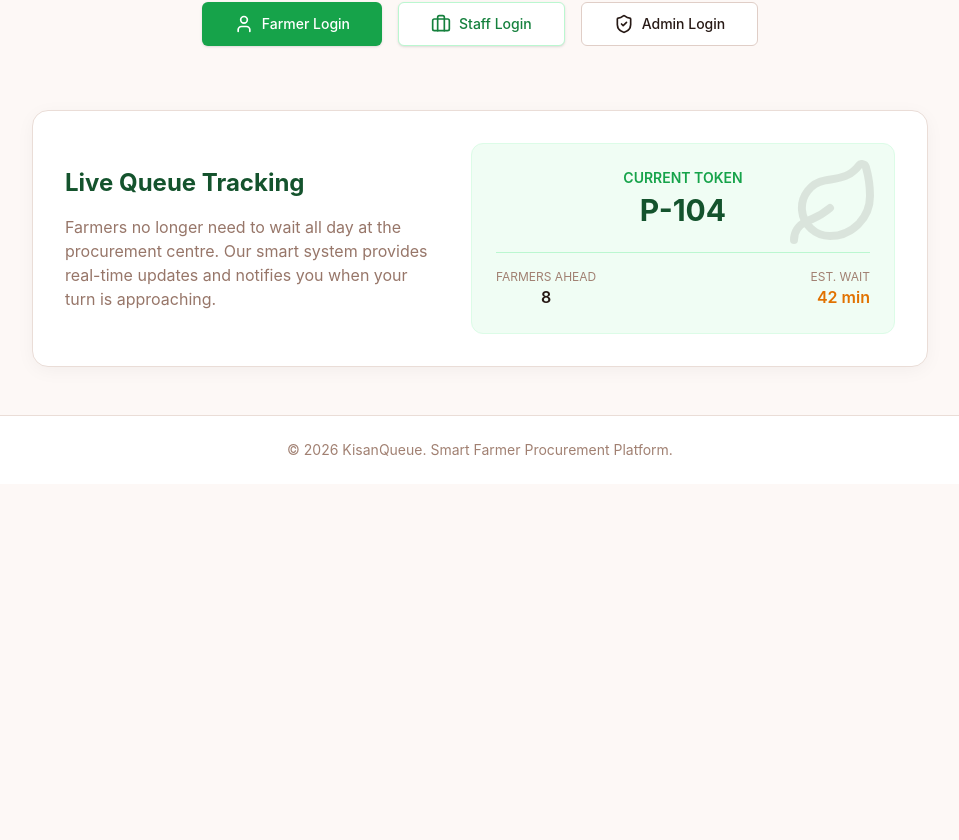
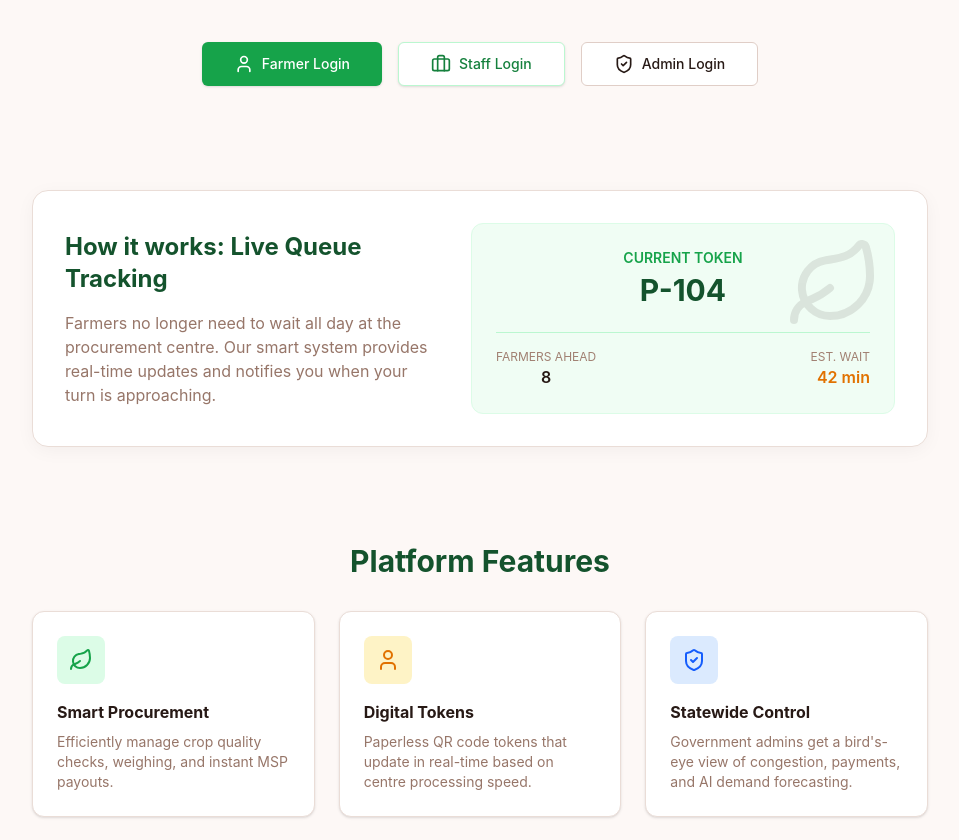
Before and after one commit to nimmalabhanusriharsha/SIH, a React app: page / in a window 1280 px wide. Shown: the part 480-1320 px from the top of the page, without its empty margins (160-1119 px from the left). Before the commit the page ends 964 px from the top, so only its background shows below. Built offline with nearby package versions, Linux system fonts and the light colour scheme; the HTML template or start-up script is replaced by a standard one.

Commit message:
Landing page changes

```diff
--- a/src/pages/landing/LandingPage.jsx
+++ b/src/pages/landing/LandingPage.jsx
@@ -21,8 +21,8 @@ const LandingPage = () => {
         </nav>
       </header>
 
-      <main className="flex-grow flex flex-col items-center justify-center p-6 md:p-12 text-center">
-        <div className="max-w-3xl space-y-6">
+      <main className="flex-grow flex flex-col items-center justify-center p-6 md:p-12 text-center overflow-y-auto scroll-smooth">
+        <div className="max-w-3xl space-y-6 pt-10">
           <h2 className="text-4xl md:text-6xl font-extrabold text-forest-900 leading-tight">
             Spend less time waiting. <br/>
             <span className="text-forest-600">Know exactly when to arrive.</span>
@@ -31,7 +31,7 @@ const LandingPage = () => {
             Smart Farmer Procurement & Queue Management Platform powered by AI insights and real-time tracking.
           </p>
 
-          <div className="flex flex-col sm:flex-row justify-center gap-4 pt-8">
+          <div className="flex flex-col sm:flex-row justify-center gap-4 pt-8 pb-10">
             <Button size="lg" className="gap-2" onClick={() => navigate('/farmer/login')}>
               <User className="w-5 h-5" />
               Farmer Login
@@ -47,10 +47,11 @@ const LandingPage = () => {
           </div>
         </div>
 
-        <div className="mt-16 w-full max-w-4xl">
+        {/* How it works section */}
+        <div id="how-it-works" className="mt-16 w-full max-w-4xl scroll-mt-24">
           <div className="bg-white rounded-2xl shadow-soft border border-earth-200 p-8 flex flex-col md:flex-row items-center gap-8">
             <div className="flex-1 text-left space-y-4">
-              <h3 className="text-2xl font-bold text-forest-900">Live Queue Tracking</h3>
+              <h3 className="text-2xl font-bold text-forest-900">How it works: Live Queue Tracking</h3>
               <p className="text-earth-600">
                 Farmers no longer need to wait all day at the procurement centre. Our smart system provides real-time updates and notifies you when your turn is approaching.
               </p>
@@ -77,6 +78,34 @@ const LandingPage = () => {
             </div>
           </div>
         </div>
+
+        {/* Features section */}
+        <div id="features" className="mt-24 mb-16 w-full max-w-4xl scroll-mt-24 text-left">
+          <h3 className="text-3xl font-bold text-forest-900 mb-8 text-center">Platform Features</h3>
+          <div className="grid md:grid-cols-3 gap-6">
+            <div className="bg-white p-6 rounded-xl border border-earth-200 shadow-sm">
+              <div className="w-12 h-12 bg-forest-100 text-forest-600 rounded-lg flex items-center justify-center mb-4">
+                <Leaf className="w-6 h-6" />
+              </div>
+              <h4 className="font-bold text-earth-900 mb-2">Smart Procurement</h4>
+              <p className="text-earth-600 text-sm">Efficiently manage crop quality checks, weighing, and instant MSP payouts.</p>
+            </div>
+            <div className="bg-white p-6 rounded-xl border border-earth-200 shadow-sm">
+              <div className="w-12 h-12 bg-amber-100 text-amber-600 rounded-lg flex items-center justify-center mb-4">
+                <User className="w-6 h-6" />
+              </div>
+              <h4 className="font-bold text-earth-900 mb-2">Digital Tokens</h4>
+              <p className="text-earth-600 text-sm">Paperless QR code tokens that update in real-time based on centre processing speed.</p>
+            </div>
+            <div className="bg-white p-6 rounded-xl border border-earth-200 shadow-sm">
+              <div className="w-12 h-12 bg-blue-100 text-blue-600 rounded-lg flex items-center justify-center mb-4">
+                <ShieldCheck className="w-6 h-6" />
+              </div>
+              <h4 className="font-bold text-earth-900 mb-2">Statewide Control</h4>
+              <p className="text-earth-600 text-sm">Government admins get a bird's-eye view of congestion, payments, and AI demand forecasting.</p>
+            </div>
+          </div>
+        </div>
       </main>
 
       <footer className="bg-white border-t border-earth-200 py-6 text-center text-sm text-earth-500">
```
